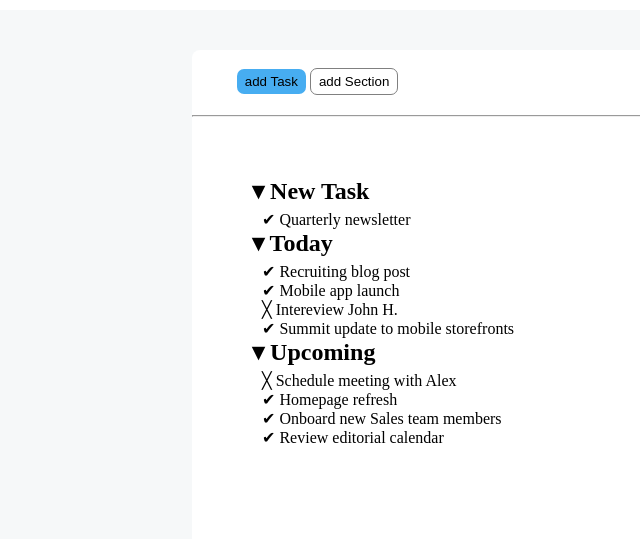
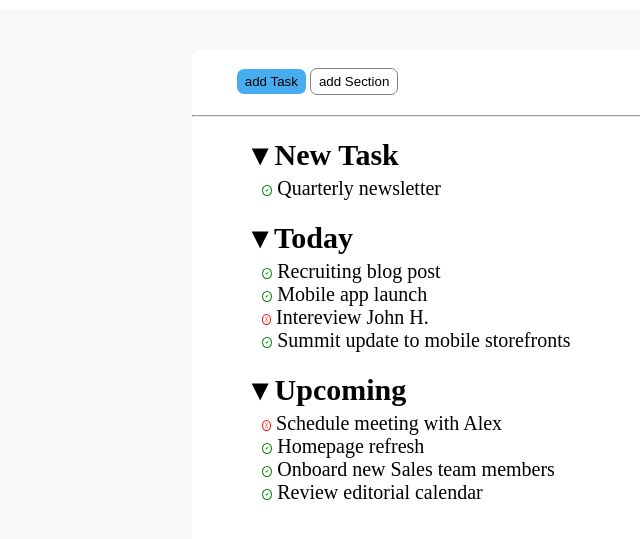
Before and after one commit to Frowingg/html-css-toboolist, a plain HTML site: page index.html in a window 1280 px wide. Shown: the part 67-606 px from the top of the page, without its empty margins (0-640 px from the left). Drawn offline with Linux system fonts and the light colour scheme.

Commit message:
main-list-(3/4)

```diff
--- a/css/style.css
+++ b/css/style.css
@@ -53,9 +53,29 @@ ul{
     list-style-type: none;
 }
 .main-list{
-    margin: 60px;
+    margin-left: 60px;
+    font-size: 20px;
 }
 .list{
     margin-top: 5px;
     margin-left: 10px;
 }
+.green{
+    color: green;
+    border: 1px solid green;
+    border-radius: 50%;
+    padding: 2px;
+    font-size: 5px;
+    vertical-align: middle;
+}
+.red{
+    color: red;
+    border: 1px solid red;
+    border-radius: 50%;
+    padding: 2px;
+    vertical-align: middle;
+    font-size: 5px;
+}
+h2{
+    margin-top: 20px;
+}
--- a/index.html
+++ b/index.html
@@ -29,27 +29,27 @@
                     <li>
                         <h2>&#9662; New Task</h2>
                         <ul class="list">
-                            <li>&#10004; Quarterly newsletter</li>
+                            <li><span class="green">&#10004;</span> Quarterly newsletter</li>
                         </ul>
                     </li>
 
                     <li>
                         <h2>&#9662; Today</h2>
                         <ul class="list">
-                            <li>&#10004; Recruiting blog post</li>
-                            <li>&#10004; Mobile app launch</li>
-                            <li>&#9587; Intereview John H.</li>
-                            <li>&#10004; Summit update to mobile storefronts</li>
+                            <li><span class="green">&#10004;</span> Recruiting blog post</li>
+                            <li><span class="green">&#10004;</span> Mobile app launch</li>
+                            <li><span class="red">&#9587;</span> Intereview John H.</li>
+                            <li><span class="green">&#10004;</span> Summit update to mobile storefronts</li>
                         </ul>
                     </li>
 
                     <li>
                         <h2>&#9662; Upcoming</h2>
                         <ul class="list">
-                            <li>&#9587; Schedule meeting with Alex</li>
-                            <li>&#10004; Homepage refresh</li>
-                            <li>&#10004; Onboard new Sales team members</li>
-                            <li>&#10004; Review editorial calendar</li>
+                            <li><span class="red">&#9587;</span> Schedule meeting with Alex</li>
+                            <li><span class="green">&#10004;</span> Homepage refresh</li>
+                            <li><span class="green">&#10004;</span> Onboard new Sales team members</li>
+                            <li><span class="green">&#10004;</span> Review editorial calendar</li>
                         </ul>
                     </li>
                 </ul>
```
